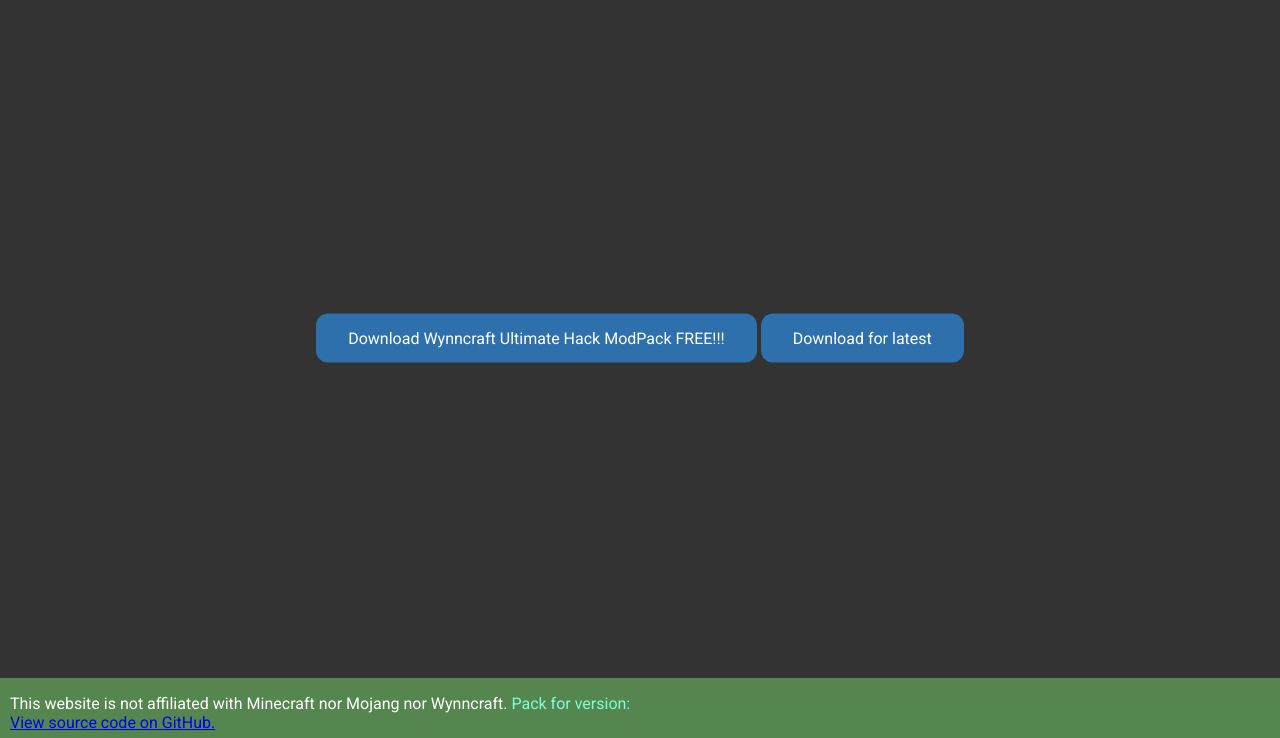
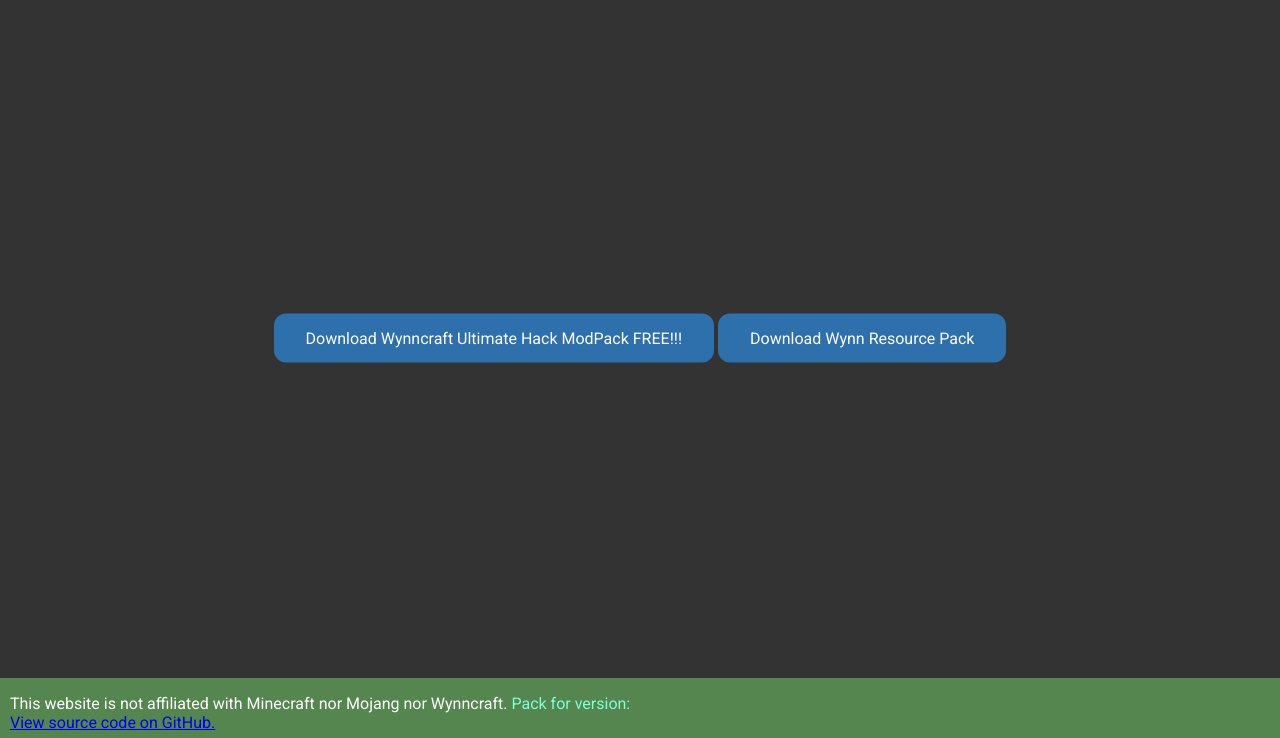
Before and after one commit to quartzexpressDEV/WynnRP-WebUI, a plain HTML site: page index.html in a window 1280 px wide. Shown: the part 62-800 px from the top of the page. Drawn offline with nearby package versions, Linux system fonts and the light colour scheme; no server answers.

Commit message:
Update index.html

```diff
--- a/index.html
+++ b/index.html
@@ -126,7 +126,7 @@
         <main>
             <div class="download-buttons">
                 <a class="buttons" id="1.16">Download Wynncraft Ultimate Hack ModPack FREE!!!</a>
-                <a class="buttons" id="1.17">Download for latest</a>
+                <a class="buttons" id="1.17">Download Wynn Resource Pack</a>
             </div>
 
 
```
